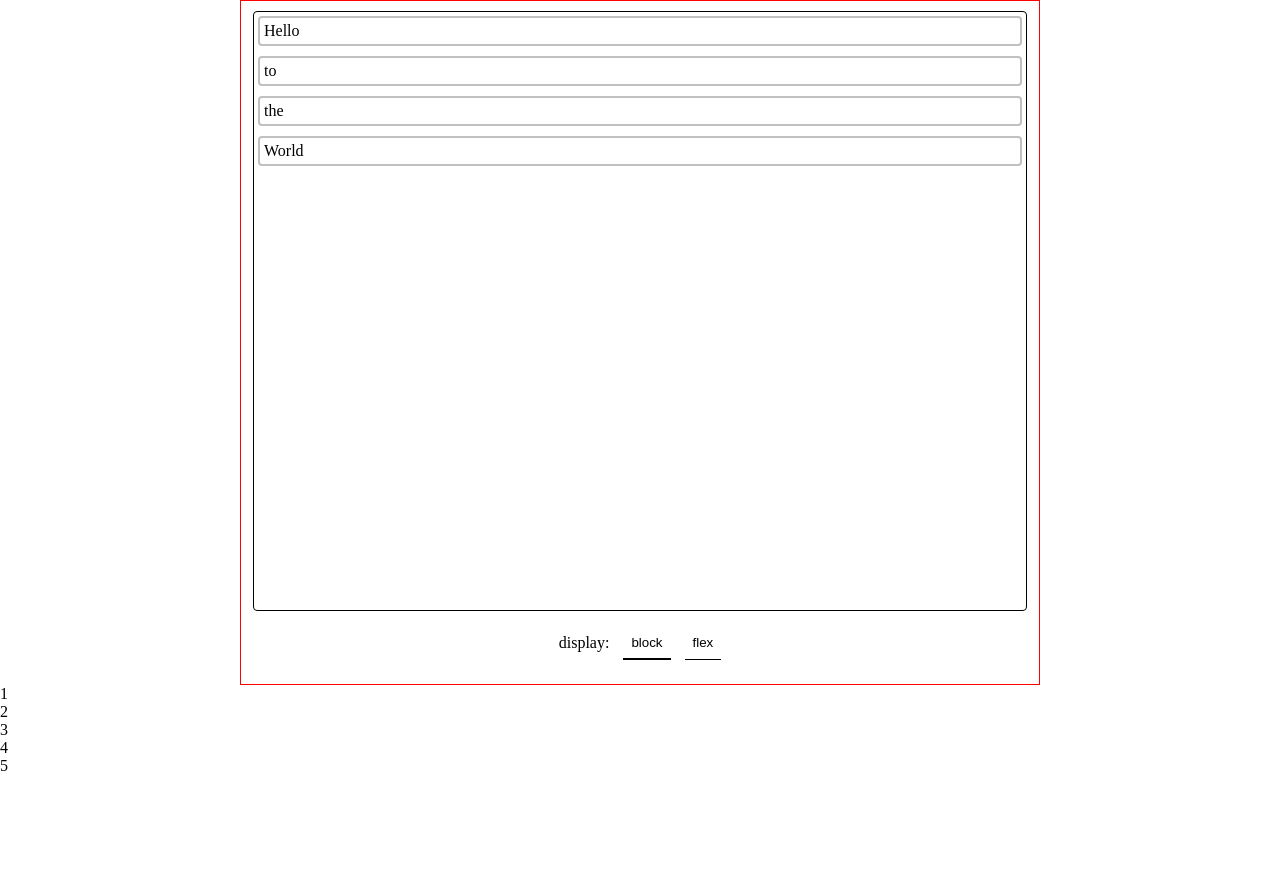
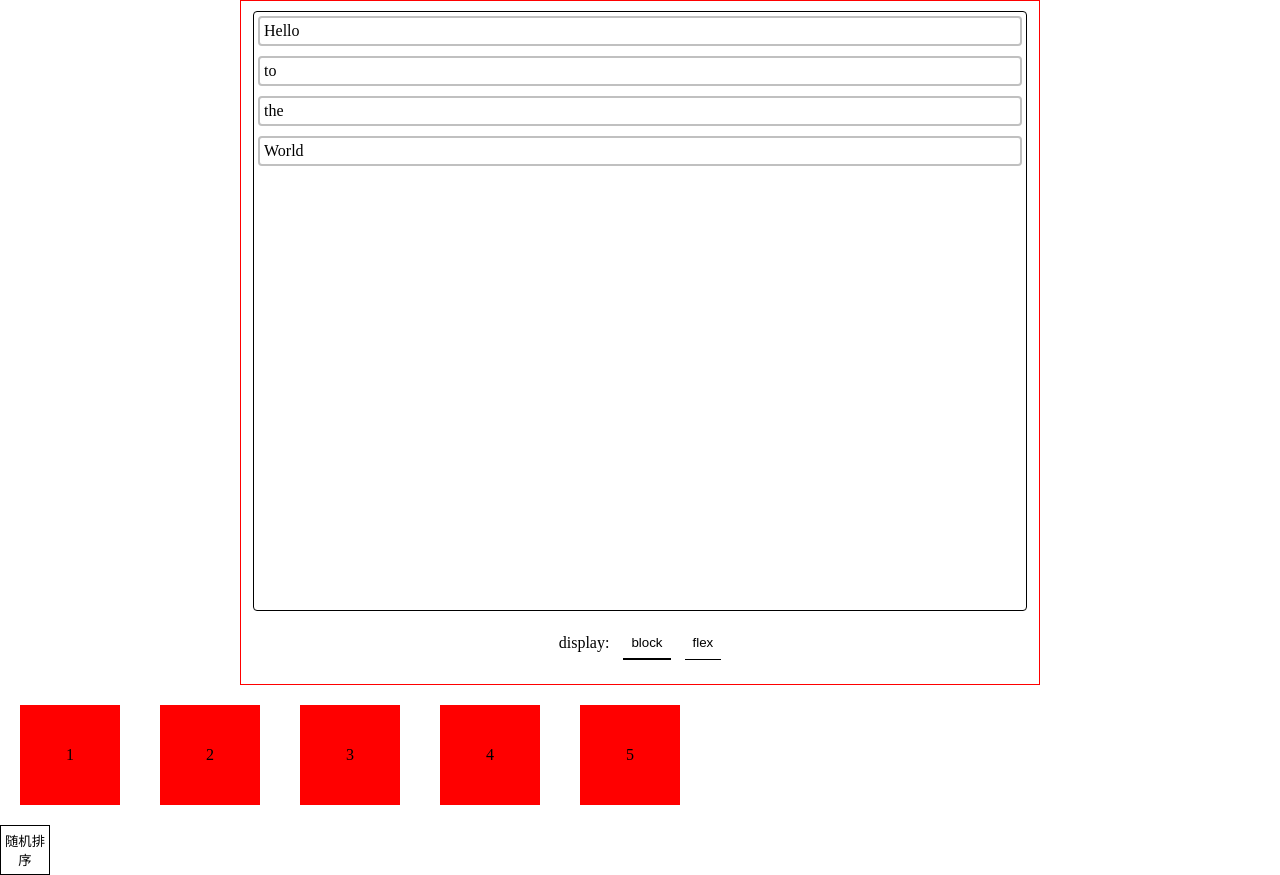
Before and after one commit to aliyuv/css-flex, a React (Vite) app: page /flextypeV in a window 1280 px wide. Before the commit the page ends 800 px from the top, so only its background shows below. Built offline with nearby package versions, Linux system fonts and the light colour scheme.

Commit message:
实现简单的随机排序动画

```diff
--- /dev/null
+++ b/src/components/SortLayout.css
@@ -0,0 +1,24 @@
+*{
+    margin: 0;
+    padding: 0;
+    box-sizing: border-box;
+}
+
+.sl-container{
+    display: flex;
+}
+
+.sl-box{
+    display: flex;
+    align-items: center;
+    justify-content: center;
+    width: 100px;
+    height: 100px;
+    margin: 20px;
+    background-color: red;
+}
+.sl-btn{
+    width:50px;
+    height: 50px;
+    border: 1px solid #000;
+}
--- a/src/components/SortLayout.tsx
+++ b/src/components/SortLayout.tsx
@@ -1,16 +1,68 @@
+import './SortLayout.css'
+import React, {useEffect, useRef} from "react";
 
+function SortLayout() {
+    const container = useRef<HTMLDivElement>(null);
+    const btnRef = useRef<HTMLButtonElement>(null);
+    useEffect(() => {
+        // 1.first 先获取到需要的元素
+        function record(container: React.RefObject<HTMLDivElement>){
+            if (container.current) {
+                // 获取父元素的子元素数组
+                const childrenArray = Array.from(container.current.children);
+                childrenArray.map((item:Element)=>{
+                    const rect = item.getBoundingClientRect();
+                    item.firstX = rect.left;
+                })
+            }
+        }
 
-function SortLayout(){
+        function change(container: React.RefObject<HTMLDivElement>){
+            const childrenArray = Array.from(container.current!.children);
+            const len = childrenArray.length;
+            childrenArray.map((item,i)=>{
+                const newIndex = Math.floor(Math.random() * len)
+                if (newIndex !== i){
+                    const nextDOM = item.nextElementSiblin
+                    container.current!.insertBefore(item,childrenArray[i])
+                    container.current!.insertBefore(childrenArray[i],nextDOM)
+                }
+            })
+        }
 
+        function play(container: React.RefObject<HTMLDivElement>){
+            const childrenArray = Array.from(container.current!.children)
+            childrenArray.map((item)=>{
+                const itemPos = item.getBoundingClientRect();
+                const lastX = itemPos.left;
+                item.animate([
+                    {
+                        transform: `translateX(${item.firstX - lastX}px)`,
+                    }
+                ],{
+                    duration: 600,
+                    easing: 'ease-in-out',
+                    fill: `forwards`
+                })
+            })
+        }
+
+        btnRef.current!.addEventListener("click", ()=>{
+            record(container)
+            change(container)
+            play(container)
+        });
+    }, []);
     return (
         <>
-            <div className='sl-container'>
+            <div className='sl-container' ref={container}>
                 {
-                    [1,2,3,4,5].map( element => (
-                        <div key={element} className=''>{element}</div>
+                    [1, 2, 3, 4, 5].map(element => (
+                        <div key={element} className='sl-box'>{element}</div>
                     ))
                 }
             </div>
+            <button ref={btnRef}  className='sl-btn'>随机排序</button>
         </>
     )
 }
```
